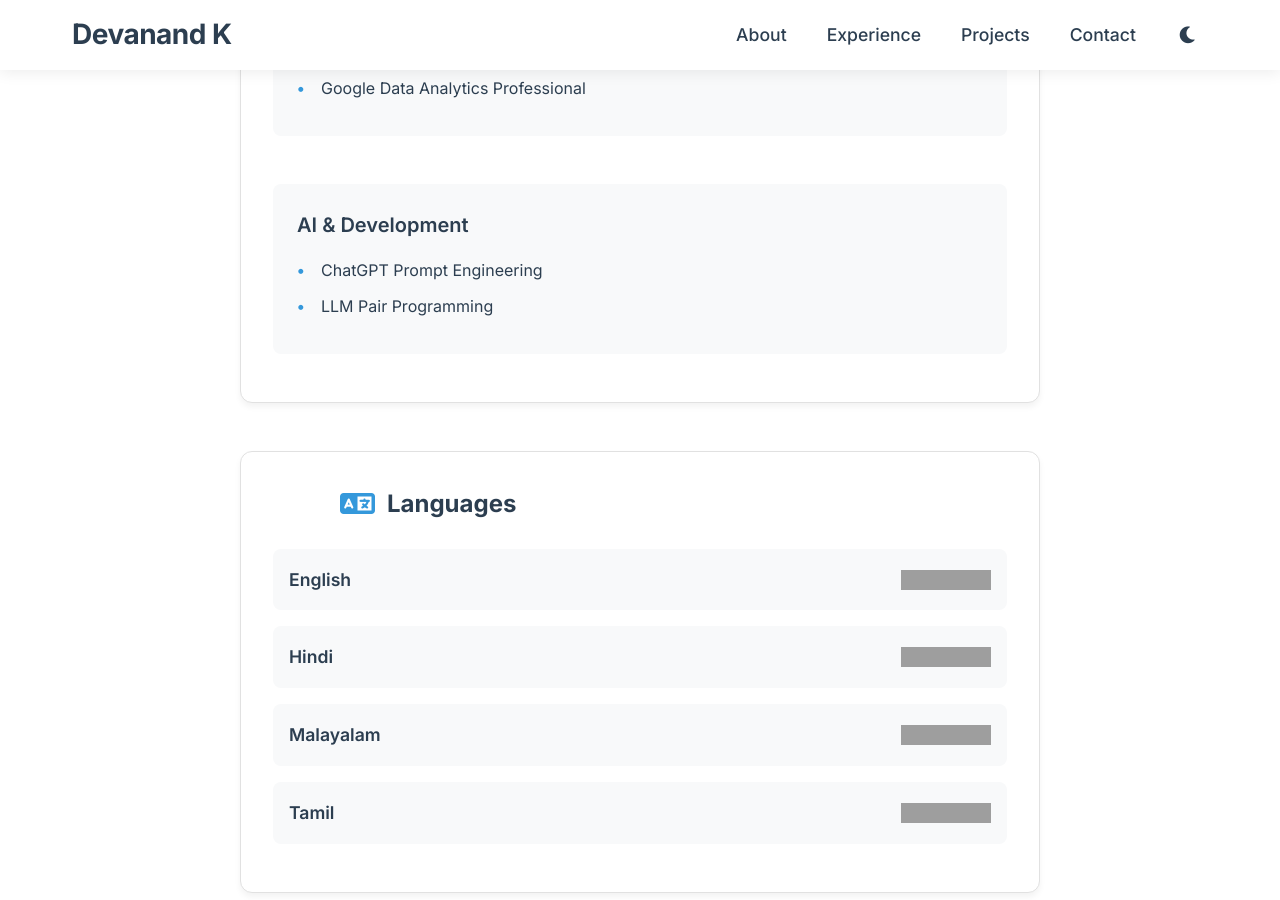
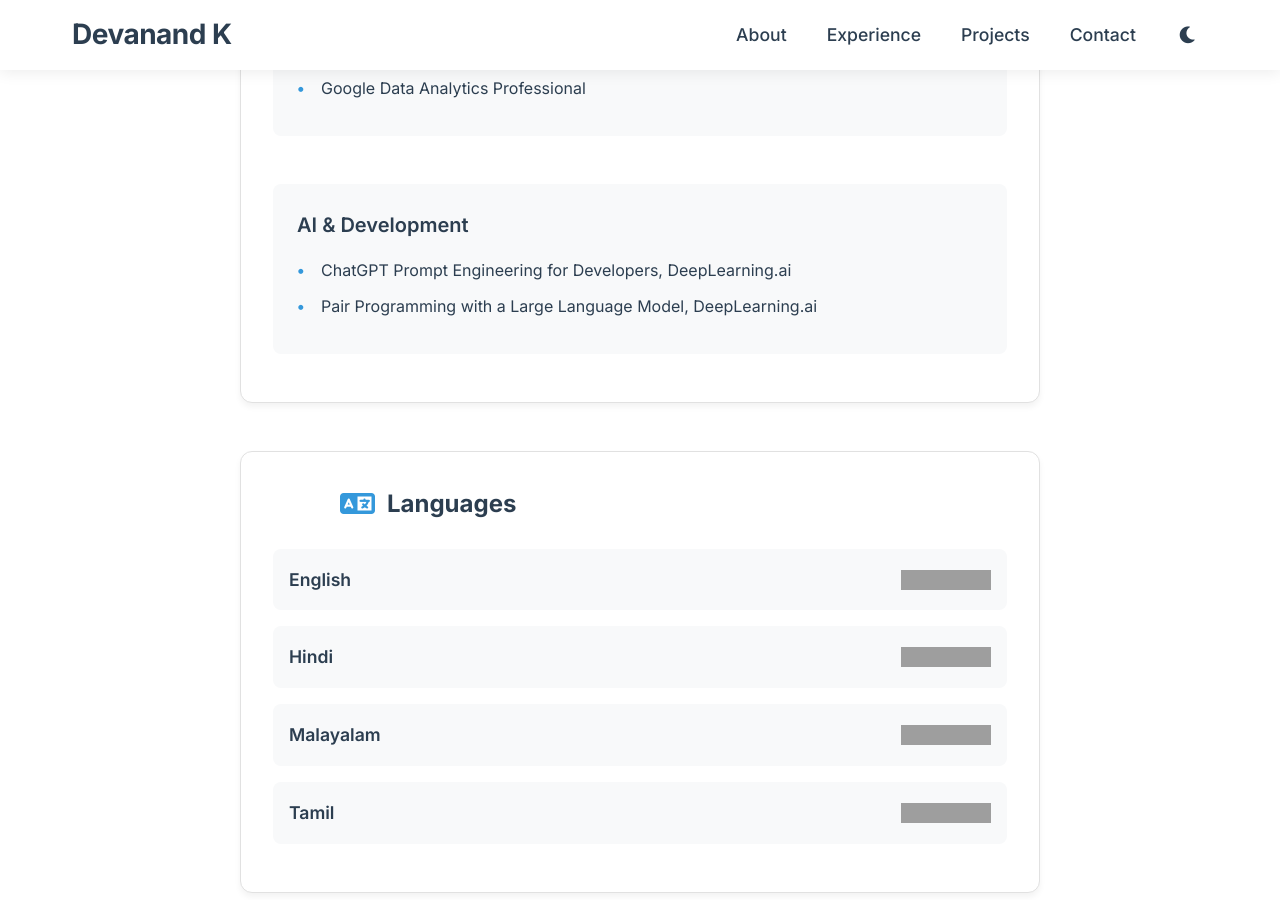
Before and after one commit to devanandk/devanandk.github.io, a Jekyll site: the page built from about.md, in a window 1280 px wide and 900 px high, scrolled down 1232 px. Built offline with Jekyll 4.4.1, drawn with Linux system fonts in a browser that asks for light colours; grey boxes are pictures that could not be loaded.

Commit message:
Update certification details in About section: Enhanced clarity by specifying the full titles of ChatGPT and LLM courses, ensuring better understanding of the qualifications listed.

```diff
--- a/about.md
+++ b/about.md
@@ -54,8 +54,8 @@ title: About
                         <div class="certification-item">
                             <h3>AI & Development</h3>
                             <ul class="cert-list">
-                                <li>ChatGPT Prompt Engineering</li>
-                                <li>LLM Pair Programming</li>
+                                <li>ChatGPT Prompt Engineering for Developers, DeepLearning.ai</li>
+                                <li>Pair Programming with a Large Language Model, DeepLearning.ai</li>
                             </ul>
                         </div>
                     </div>
```
